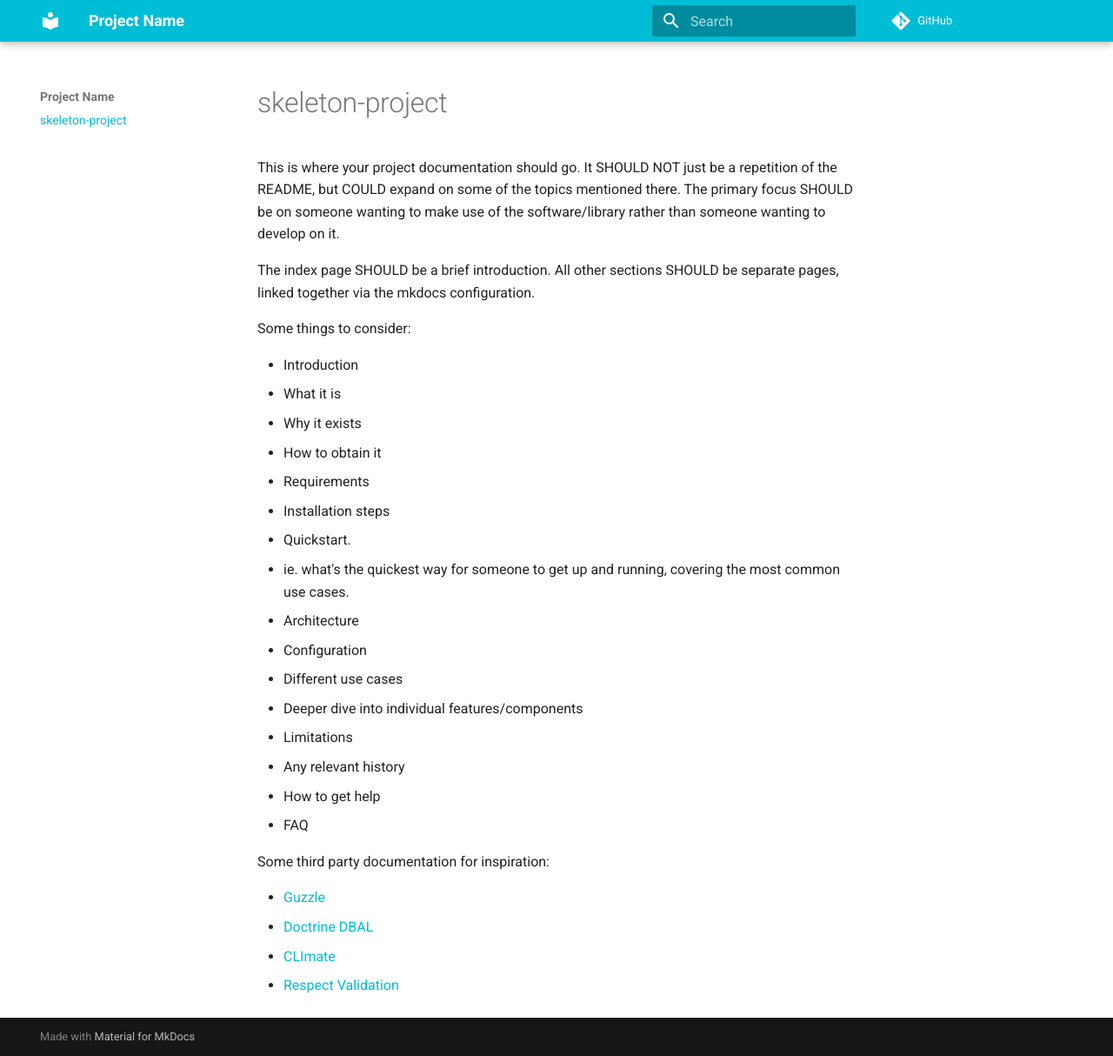
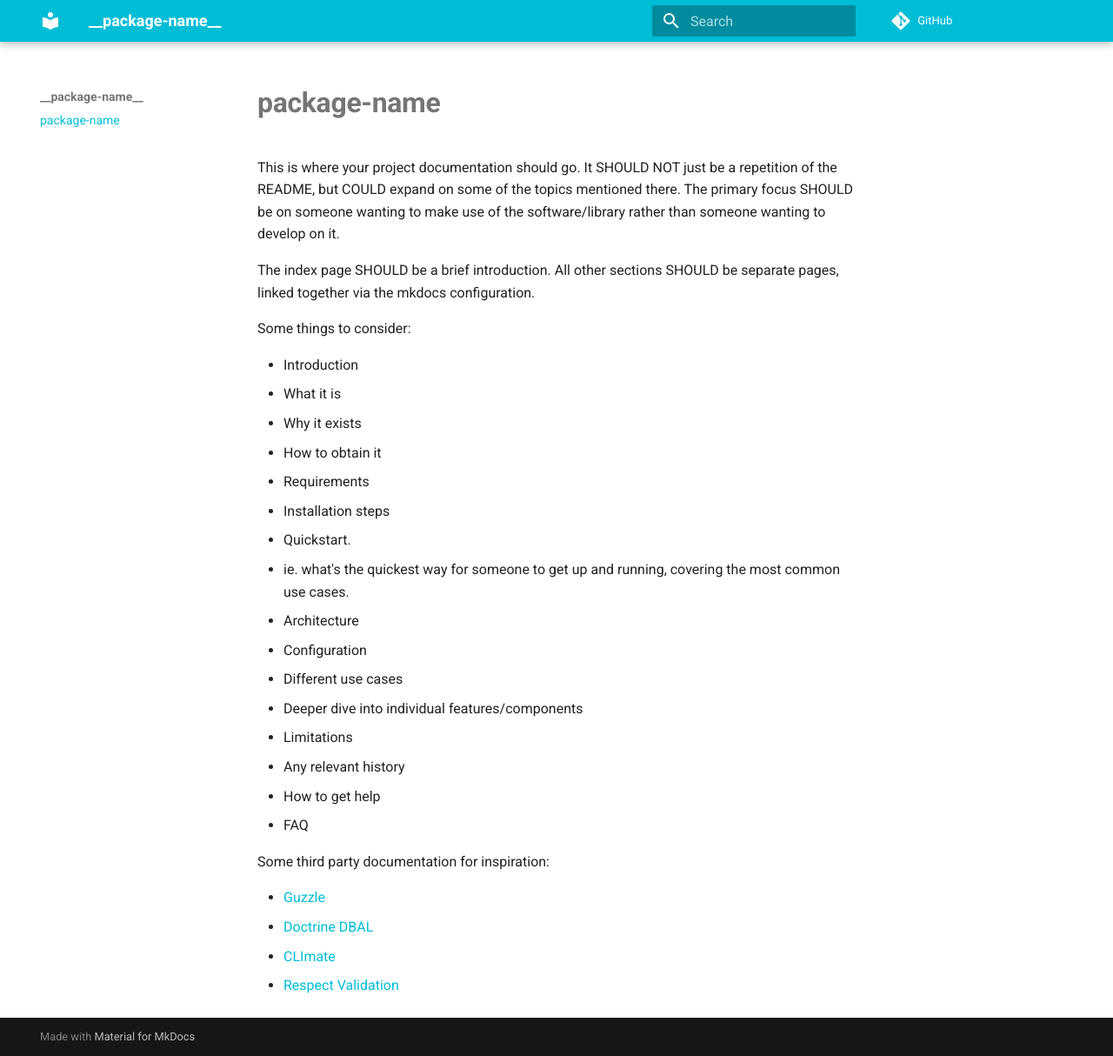
Before and after one commit to graze/skeleton-project, an MkDocs documentation site: the page built from docs/index.md, in a window 1280 px wide and 1214 px high. Shown: the whole window at 87% size. Built offline with MkDocs 1.6.1 and Material for MkDocs 9.7.7, drawn with Linux system fonts in a browser that asks for light colours; comment, search, counter and statistics services are not loaded.

Commit message:
Add package name placeholder

```diff
--- a/docs/index.md
+++ b/docs/index.md
@@ -1,4 +1,4 @@
-# skeleton-project
+# __package-name__
 
 This is where your project documentation should go. It SHOULD NOT just be a
 repetition of the README, but COULD expand on some of the topics mentioned
--- a/mkdocs.yml
+++ b/mkdocs.yml
@@ -1,4 +1,4 @@
-site_name: Project Name
+site_name: __package-name__
 site_description: __package-description__
 site_author: __author-name__
 repo_url: https://github.com/graze/skeleton-project
```
Also changed, not shown: README.md (+1 -1 lines).
